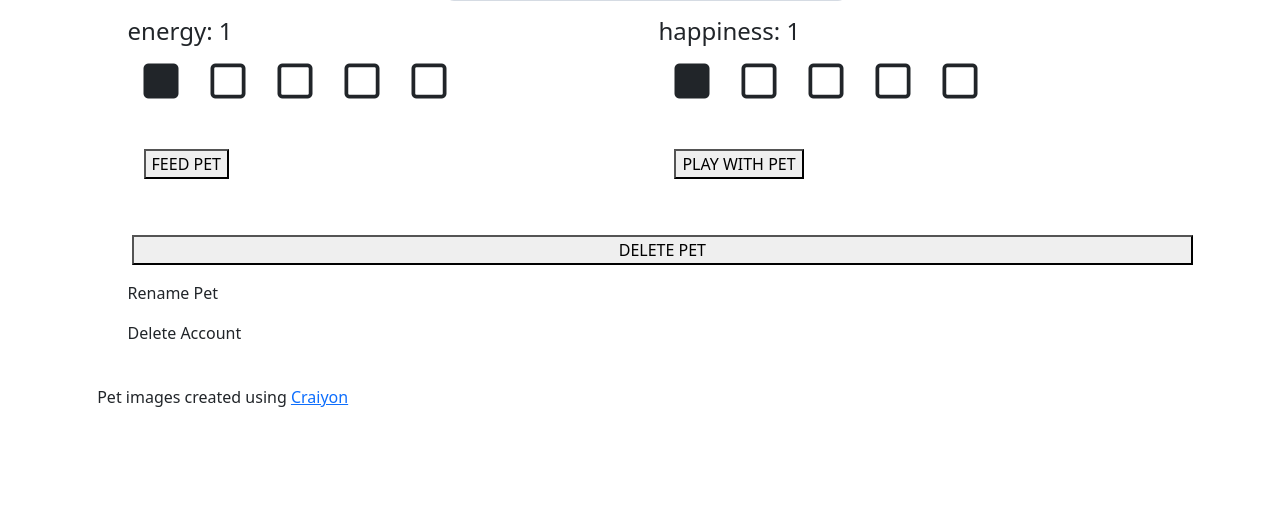
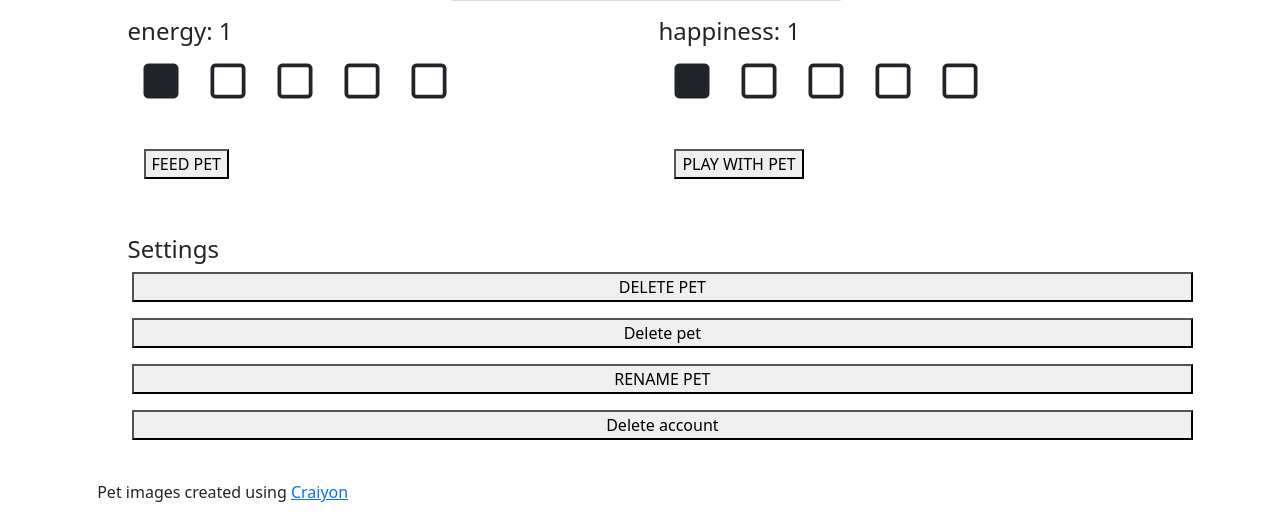
Before and after one commit to hanazzz/virtual-pet-app, a Flask app: page /user/pet in a window 1280 px wide. Shown: the part 469-997 px from the top of the page. Before the commit the page ends 876 px from the top, so only its background shows below. Run offline with Flask 2, Linux system fonts and the light colour scheme; the visitor is signed in with stand-in values (Sample User, id 1); tables that the repository leaves empty hold one stand-in row (values such as "Sample post"); grey boxes marked "Sample" are stand-in pictures; some libraries are stand-ins or nearby versions.

Commit message:
Created DeleteObj account and started to implement for deleting account and pet. Mostly working but need to fix page redirect for deleting account.

```diff
--- a/static/react/app/currentPet/Attributes.jsx
+++ b/static/react/app/currentPet/Attributes.jsx
@@ -7,5 +7,17 @@ function Attributes({ pet }) {
 }
 
 Attributes.propTypes = {
-  pet: PropTypes.obj.isRequired,
+  pet: PropTypes.shape({
+    species_name: PropTypes.string.isRequired,
+    food_fave: PropTypes.string.isRequired,
+    food_least: PropTypes.string.isRequired,
+    activity_fave: PropTypes.string.isRequired,
+    activity_least: PropTypes.string.isRequired,
+    music_fave: PropTypes.string.isRequired,
+    music_least: PropTypes.string.isRequired,
+    weather_fave: PropTypes.string.isRequired,
+    weather_least: PropTypes.string.isRequired,
+    personality: PropTypes.string.isRequired,
+    astro_sign: PropTypes.string.isRequired,
+  }).isRequired,
 };
--- a/static/react/app/currentPet/settings/DeleteAccount.jsx
+++ /dev/null
@@ -1,6 +0,0 @@
-function DeleteAccount() {
-
-  return (
-    <p>Delete Account</p>
-  );
-}
--- /dev/null
+++ b/static/react/app/currentPet/settings/DeleteObj.jsx
@@ -0,0 +1,58 @@
+// TODO: Remove these rules before deployment
+/* eslint-disable no-console */
+/* eslint-disable no-alert */
+
+function DeleteObj({ setPetData, deletionObject }) {
+  // Define deletion instructions depending on what is deleted
+  const deletionInstr = {
+    pet: {
+      route: '/user/pet/delete',
+      clearedPetData: null,
+      redirect: false,
+    },
+    account: {
+      route: '/user/delete',
+      clearedPetData: undefined,
+      redirect: false,
+    },
+  };
+
+  const { route, clearedPetData, redirect } = deletionInstr[deletionObject];
+
+  // Confirm whether user wants to delete pet/account
+  // On confirmation, sends GET request to server to execute deletion
+  function deleteObj() {
+    // eslint-disable-next-line no-restricted-globals
+    if (confirm(`Are you sure you want to delete your ${deletionObject}? This action is irreversible.`)) {
+      fetch(route)
+        .then((response) => response.json())
+        .then((msg) => {
+          console.log(`deleting ${deletionObject}`);
+          alert(msg);
+          // TO DO: Currently the redirect doesn't happen because setPetData prompts re-render.
+          setPetData(clearedPetData);
+          if (redirect) {
+            window.location.href = '/';
+          }
+        })
+        .catch((error) => alert(error.toString()));
+    } else {
+      alert(`Your ${deletionObject} has not been deleted.`);
+    }
+  }
+
+  return (
+    <button
+      type="button"
+      id={`delete-${deletionObject}`}
+      onClick={deleteObj}
+    >
+      {`Delete ${deletionObject}`}
+    </button>
+  );
+}
+
+DeleteObj.propTypes = {
+  setPetData: PropTypes.func.isRequired,
+  deletionObject: PropTypes.string.isRequired,
+};
--- a/static/react/app/currentPet/settings/RenamePet.jsx
+++ b/static/react/app/currentPet/settings/RenamePet.jsx
@@ -1,6 +1,16 @@
 function RenamePet() {
+  // some text
+  function renamePet() {
+    undefined
+  }
 
   return (
-    <p>Rename Pet</p>
+    <button
+      type="button"
+      id="rename-pet"
+      onClick={renamePet}
+    >
+      RENAME PET
+    </button>
   );
 }
--- a/static/react/app/currentPet/settings/Settings.jsx
+++ b/static/react/app/currentPet/settings/Settings.jsx
@@ -1,10 +1,11 @@
 function Settings({ setPetData }) {
-
   return (
     <>
+      <h4>Settings</h4>
       <DeletePet setPetData={setPetData} />
+      <DeleteObj setPetData={setPetData} deletionObject="pet" />
       <RenamePet />
-      <DeleteAccount />
+      <DeleteObj setPetData={setPetData} deletionObject="account" />
     </>
   );
 }
--- a/templates/pet.html
+++ b/templates/pet.html
@@ -16,7 +16,7 @@
 {% block scripts %}
     <!-- settings -->
     <script src="/static/react/app/currentPet/settings/DeletePet.jsx" type="text/jsx"></script>
-    <script src="/static/react/app/currentPet/settings/DeleteAccount.jsx" type="text/jsx"></script>
+    <script src="/static/react/app/currentPet/settings/DeleteObj.jsx" type="text/jsx"></script>
     <script src="/static/react/app/currentPet/settings/RenamePet.jsx" type="text/jsx"></script>
     <script src="/static/react/app/currentPet/settings/Settings.jsx" type="text/jsx"></script>
 
```
